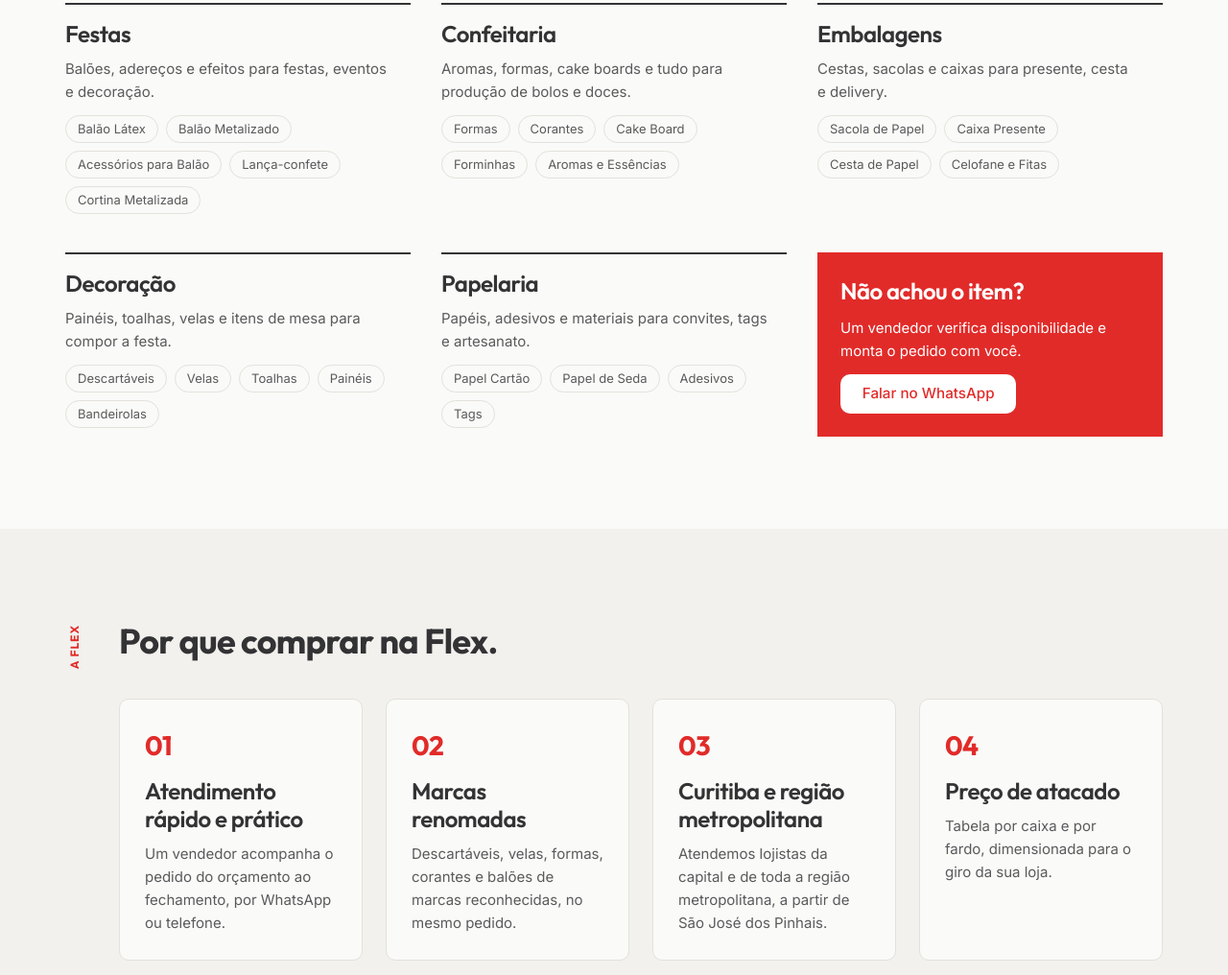
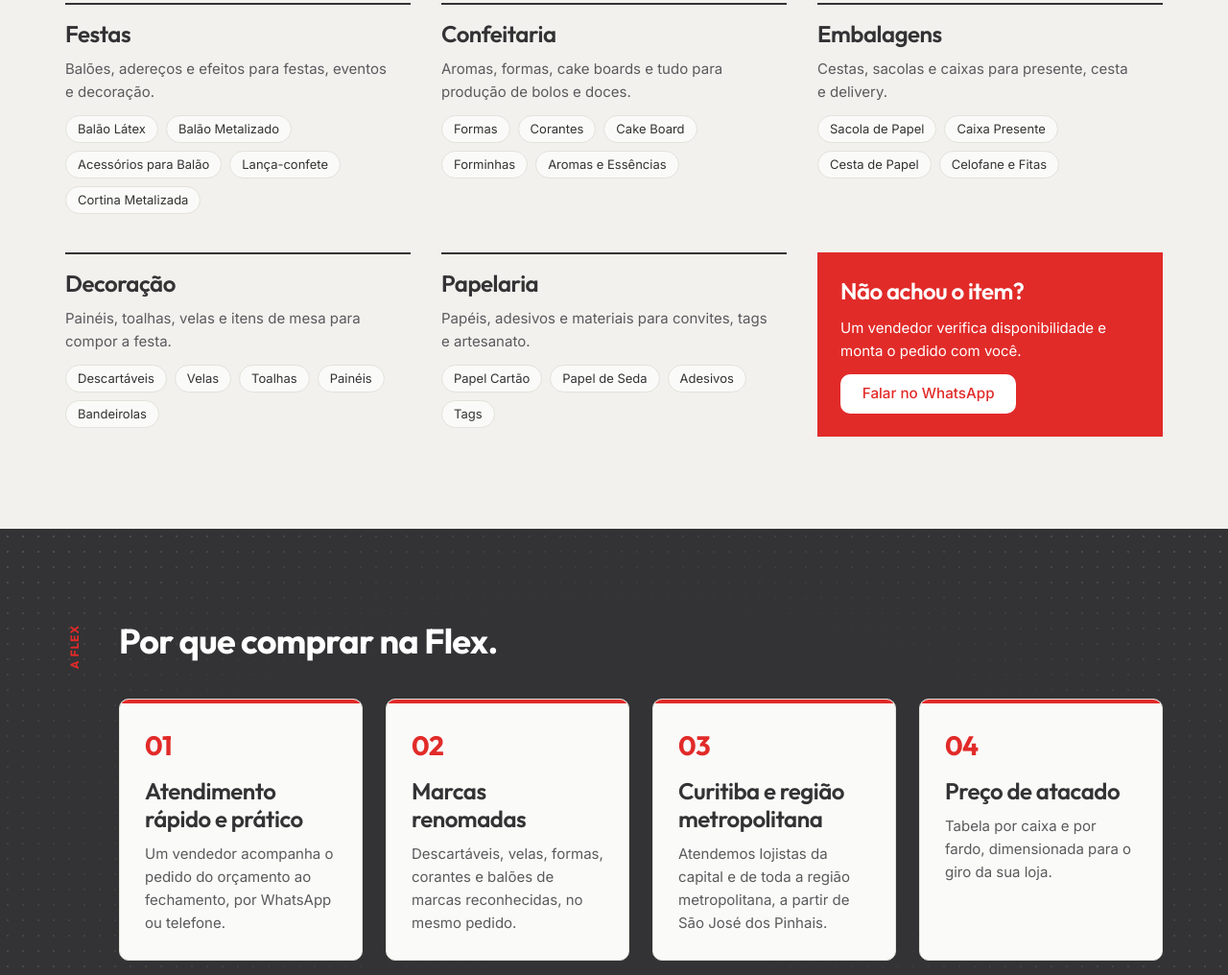
Before and after one commit to OtavioCollere/flex_atacadista, a plain HTML site: page index.html in a window 1280 px wide. Shown: the part 1276-2292 px from the top of the page at 96% size. Drawn offline with Linux system fonts and the light colour scheme.

Commit message:
Dá contraste às seções da landing sem mudar o layout
Produtos ganha fundo quente e Diferenciais vira banda escura com os cards
claros por cima, filete vermelho e hover. A malha de pontos da marca
entra nas bordas da banda e atrás da foto do estoque. O CSS passa a ser
carregado com versão na URL para o navegador não segurar a versão antiga.

```diff
--- a/index.html
+++ b/index.html
@@ -14,7 +14,7 @@
 <link rel="preconnect" href="https://fonts.googleapis.com">
 <link rel="preconnect" href="https://fonts.gstatic.com" crossorigin>
 <link href="https://fonts.googleapis.com/css2?family=Outfit:wght@400;500;600;700&family=Inter:wght@400;500;600&display=swap" rel="stylesheet">
-<link rel="stylesheet" href="landing.css">
+<link rel="stylesheet" href="landing.css?v=2">
 </head>
 <body id="topo">
 
--- a/landing.css
+++ b/landing.css
@@ -114,13 +114,16 @@ img{max-width:100%;display:block}
 }
 
 /* ---------- diferenciais ---------- */
-.why{background:var(--surface-alt);padding:96px 0}
+.why{position:relative;background:var(--ink);padding:96px 0;overflow:hidden}
+.why::before{content:"";position:absolute;inset:0;background-image:radial-gradient(rgba(237,236,232,.16) 1px,transparent 1px);background-size:16px 16px;-webkit-mask-image:radial-gradient(ellipse at center,transparent 45%,#000 100%);mask-image:radial-gradient(ellipse at center,transparent 45%,#000 100%);pointer-events:none}
 .why .wrap{position:relative}
 .why .label-vertical{position:absolute;left:var(--container-pad);top:4px}
 .why .inner{padding-left:56px;display:flex;flex-direction:column;gap:40px}
-.why h2{max-width:520px}
+.why h2{max-width:520px;color:#fff}
 .why .cards{display:grid;grid-template-columns:repeat(auto-fit,minmax(220px,1fr));gap:24px}
-.why .card{background:var(--surface);border:1px solid var(--border);border-radius:var(--radius-card);padding:26px;display:flex;flex-direction:column;gap:10px}
+.why .card{position:relative;background:var(--surface);border:1px solid var(--border);border-radius:var(--radius-card);padding:26px;display:flex;flex-direction:column;gap:10px;overflow:hidden;transition:transform var(--motion-base) var(--motion-ease),box-shadow var(--motion-base) var(--motion-ease)}
+.why .card::before{content:"";position:absolute;left:0;top:0;right:0;height:4px;background:var(--brand-red)}
+.why .card:hover{transform:translateY(-3px);box-shadow:0 10px 24px rgba(0,0,0,.25)}
 .why .card .n{font-family:var(--font-heading);font-weight:700;font-size:1.75rem;color:var(--brand-red);letter-spacing:var(--tracking-heading)}
 .why .card p{font-size:.9375rem}
 @media (max-width:760px){
@@ -132,7 +135,9 @@ img{max-width:100%;display:block}
 /* ---------- quem somos ---------- */
 .about{background:var(--surface);padding:96px 0;clip-path:var(--corte-x)}
 .about .grid{display:grid;grid-template-columns:1fr 1fr;gap:56px;align-items:center}
-.about .vis{min-width:0}
+.about .vis{position:relative;min-width:0}
+.about .vis::before{content:"";position:absolute;right:-20px;bottom:-20px;width:55%;height:55%;background-image:radial-gradient(var(--ink) 1.2px,transparent 1.2px);background-size:14px 14px;opacity:.28}
+.about .vis img{position:relative}
 /* a foto do estoque é vertical: recorte paisagem tira o rodapé sujo do original */
 .about .vis img{width:100%;aspect-ratio:4/3;max-height:400px;object-fit:cover;object-position:center 40%;background:var(--surface-alt);border:1px solid var(--border)}
 .about .copy{display:flex;flex-direction:column;gap:20px;min-width:0;max-width:520px}
@@ -171,7 +176,7 @@ img{max-width:100%;display:block}
 @media (prefers-reduced-motion:reduce){.reveal{opacity:1;transform:none;transition:none}}
 
 /* ---------- o que distribuímos ---------- */
-.cat{padding:96px 0}
+.cat{background:var(--surface-alt);padding:96px 0}
 .cat-head{display:flex;flex-wrap:wrap;align-items:end;justify-content:space-between;gap:24px;margin-bottom:48px}
 .cat-head h2{max-width:560px;margin-top:8px}
 .depts{display:grid;grid-template-columns:repeat(3,1fr);gap:40px 32px}
@@ -180,7 +185,7 @@ img{max-width:100%;display:block}
 .dept h3 a:hover{color:var(--brand-red)}
 .dept p{font-size:.9375rem}
 .dept .chips{display:flex;flex-wrap:wrap;gap:8px;margin-top:2px}
-.dept .chips a{font-size:.8125rem;line-height:1;color:var(--ink-soft);border:1px solid var(--border);border-radius:999px;padding:7px 12px}
+.dept .chips a{font-size:.8125rem;line-height:1;color:var(--ink);background:var(--surface);border:1px solid var(--border);border-radius:999px;padding:7px 12px}
 .dept .chips a:hover{border-color:var(--ink);color:var(--ink)}
 .dept-cta{background:var(--brand-red);border-top-color:var(--brand-red);color:#fff;padding:24px;gap:12px}
 .dept-cta h3,.dept-cta p{color:#fff}
```
